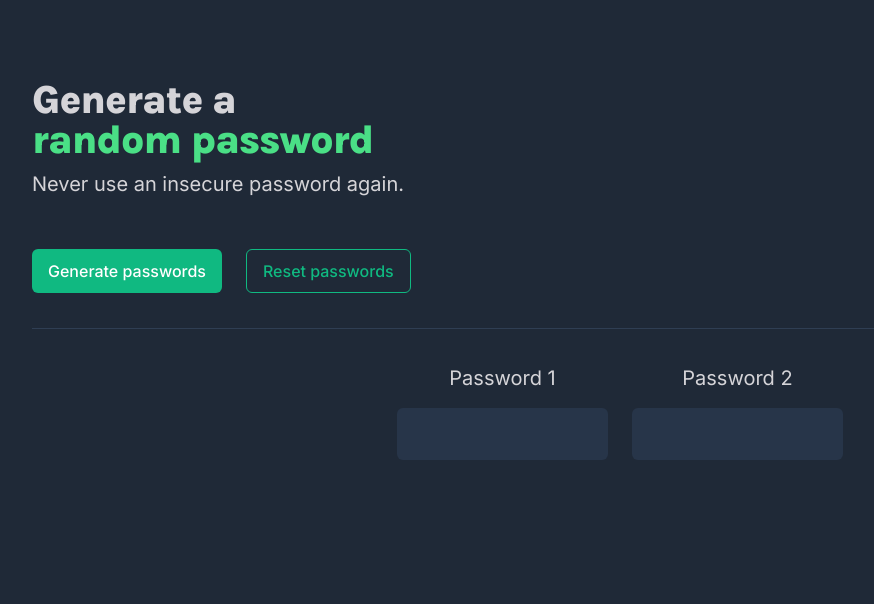
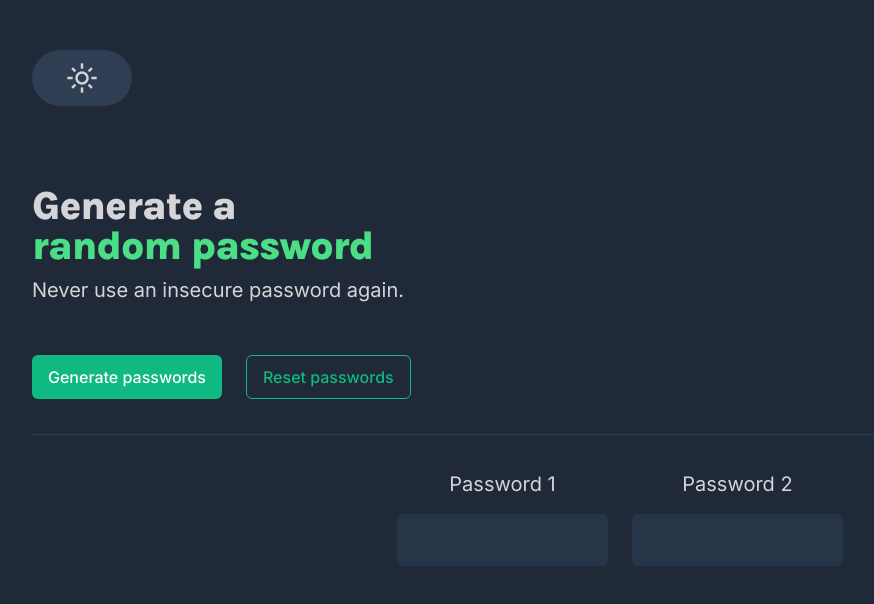
Before and after one commit to Taiwo052/Password-generator-project, a plain HTML site: page index.html in a window 1280 px wide. Shown: the whole page, without its empty margins (20-894 px from the left). Drawn offline with nearby package versions, Linux system fonts and the light colour scheme.

Commit message:
Update index.html

```diff
--- a/index.html
+++ b/index.html
@@ -1,11 +1,21 @@
 <html>
-    <head><link rel="stylesheet" href="https://cdnjs.cloudflare.com/ajax/libs/normalize/8.0.1/normalize.css">
+    <head>
+        <link rel="stylesheet" href="https://cdnjs.cloudflare.com/ajax/libs/normalize/8.0.1/normalize.css">
         <link rel="preconnect" href="https://fonts.googleapis.com">
         <link rel="preconnect" href="https://fonts.gstatic.com" crossorigin>
         <link href="https://fonts.googleapis.com/css2?family=Inter:wght@400;500&family=Karla:wght@800&display=swap" rel="stylesheet">
+        <link rel="stylesheet" href="https://fonts.googleapis.com/css2?family=Material+Symbols+Outlined:opsz,wght,FILL,GRAD@20..48,100..700,0..1,-50..200" />
         <link rel="stylesheet" href="index.css">
     </head>
     <body>
+        <div id="icon-container">
+            <span class="material-symbols-outlined" id="container" >
+                light_mode
+            </span>
+            <!-- <span class="material-symbols-outlined" id="container2">
+                dark_mode
+                </span> -->
+        </div>
         <div class="container">
             <h1>Generate a <span id="color">random password</span></h1>
             <p>Never use an insecure password again.</p>
```
